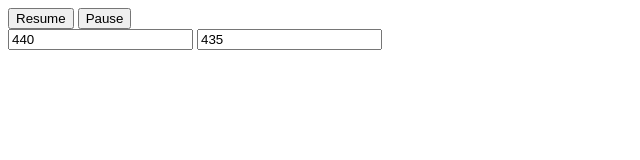
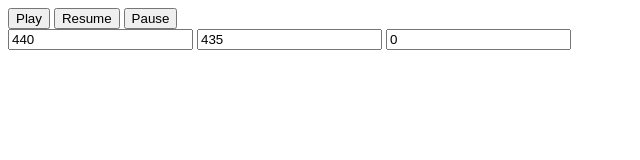
Before and after one commit to maurop123/binaural-beats, a plain HTML site: page index.html in a window 1280 px wide. Shown: the whole page, without its empty margins (0-640 px from the left). Drawn offline with Linux system fonts and the light colour scheme.

Commit message:
new: play beat for number of seconds

```diff
--- a/index.html
+++ b/index.html
@@ -57,16 +57,37 @@
         const val = document.getElementById("rightStereo").value
         osc2.frequency.value = val
       }
+
+      //Set time (seconds) to play beat for
+      let time = 0  // default 0
+      function setTime() {
+        time = document.getElementById("timeInput").value
+      }
+
+      //Play beat for time
+      function play() {
+        if (time > 0) {
+          resume()
+          setTimeout(() => {
+            pause()
+          }, time * 1000)  // time in seconds
+        }
+        else {  // time = 0. so play curr beat till paused
+          resume()
+        }
+      }
     </script>
   </head>
   <body>
     <player>
+      <button onclick="play()">Play</button>
       <button onclick="resume()">Resume</button>
       <button onclick="pause()">Pause</button>
     </player>
     <form>
       <input id="leftStereo" type="number" value=440 onchange="updateLeftStereo()"/>
       <input id="rightStereo" type="number" value=435 onchange="updateRightStereo()"/>
+      <input id="timeInput" type="number" value=0 onchange="setTime()"/>
     </form>
   </body>
 </html>
```
